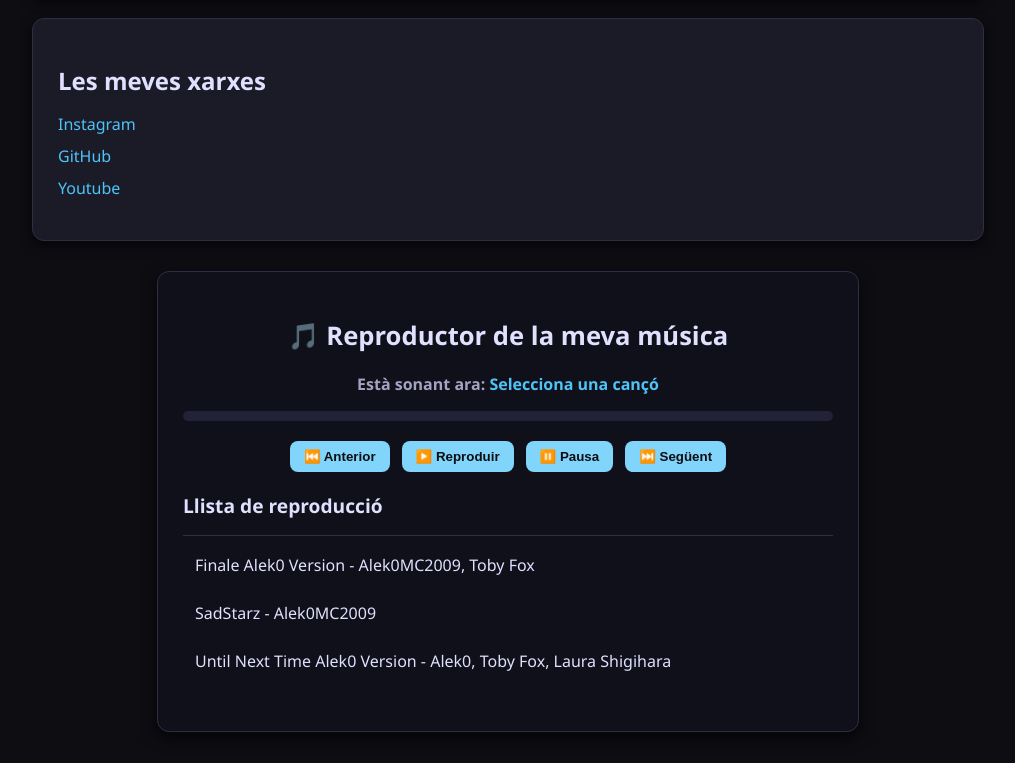
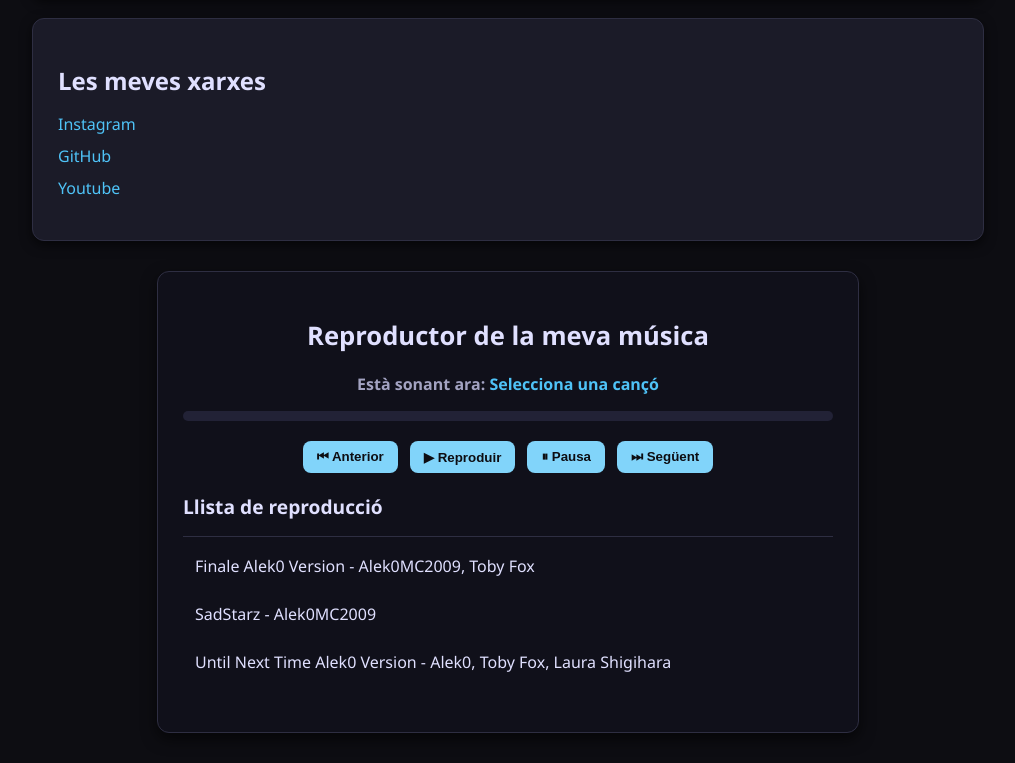
Before and after one commit to Alek0MC2009/portafolio, a plain HTML site: page index.html in a window 1280 px wide. Shown: the part 1780-2543 px from the top of the page, without its empty margins (132-1147 px from the left). Drawn offline with Linux system fonts and the light colour scheme.

Commit message:
removed the emojis

```diff
--- a/index.html
+++ b/index.html
@@ -75,7 +75,7 @@
     </div>
 
     <div class="reproductor-musica">
-        <h2>🎵 Reproductor de la meva música</h2>
+        <h2>Reproductor de la meva música</h2>
 
         <div class="now-playing">
             <p><strong>Està sonant ara:</strong> <span id="current-song">Selecciona una cançó</span></p>
@@ -91,19 +91,19 @@
 
         <div class="player-controls">
             <button id="prev" title="Anterior">
-                <span class="emoji">⏮️</span>
+                <span class="emoji">⏮</span>
                 <span class="label">Anterior</span>
             </button>
             <button id="play" title="Reproduir">
-                <span class="emoji">▶️</span>
+                <span class="emoji">▶</span>
                 <span class="label">Reproduir</span>
             </button>
             <button id="pause" title="Pausa">
-                <span class="emoji">⏸️</span>
+                <span class="emoji">⏸</span>
                 <span class="label">Pausa</span>
             </button>
             <button id="next" title="Següent">
-                <span class="emoji">⏭️</span>
+                <span class="emoji">⏭</span>
                 <span class="label">Següent</span>
             </button>
         </div>
```
